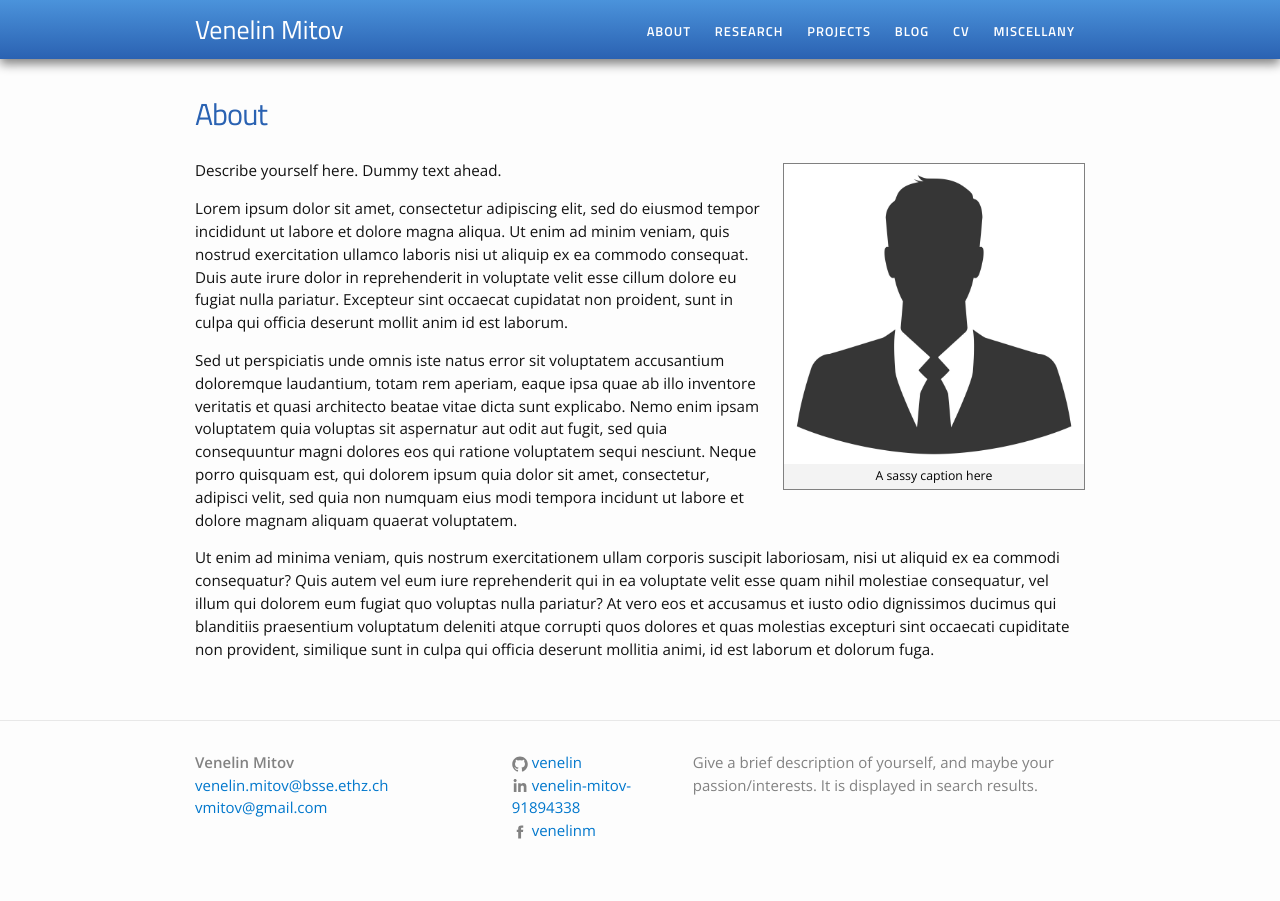
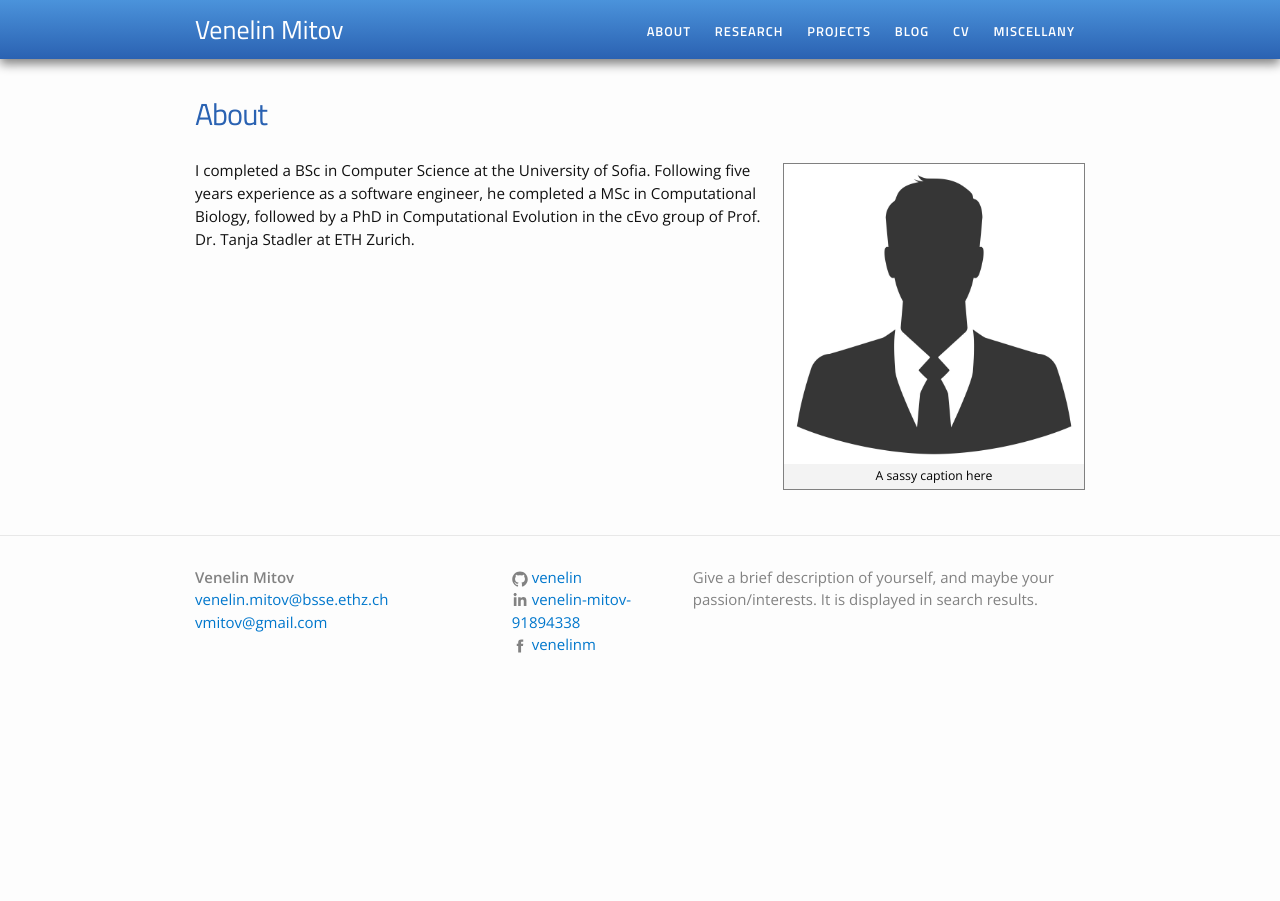
Before and after one commit to venelin/venelin.github.io, a Jekyll site: the page built from about.md, in a window 1280 px wide. Built offline with Jekyll 4.4.1, drawn with Linux system fonts in a browser that asks for light colours.

Commit message:
minor updates

```diff
--- a/about.md
+++ b/about.md
@@ -6,10 +6,4 @@ permalink: /about/
 
 {% include image.html url="/images/profile.jpg" caption="A sassy caption here" width=300 align="right" %}
 
-Describe yourself here. Dummy text ahead.
-
-Lorem ipsum dolor sit amet, consectetur adipiscing elit, sed do eiusmod tempor incididunt ut labore et dolore magna aliqua. Ut enim ad minim veniam, quis nostrud exercitation ullamco laboris nisi ut aliquip ex ea commodo consequat. Duis aute irure dolor in reprehenderit in voluptate velit esse cillum dolore eu fugiat nulla pariatur. Excepteur sint occaecat cupidatat non proident, sunt in culpa qui officia deserunt mollit anim id est laborum.
-
-Sed ut perspiciatis unde omnis iste natus error sit voluptatem accusantium doloremque laudantium, totam rem aperiam, eaque ipsa quae ab illo inventore veritatis et quasi architecto beatae vitae dicta sunt explicabo. Nemo enim ipsam voluptatem quia voluptas sit aspernatur aut odit aut fugit, sed quia consequuntur magni dolores eos qui ratione voluptatem sequi nesciunt. Neque porro quisquam est, qui dolorem ipsum quia dolor sit amet, consectetur, adipisci velit, sed quia non numquam eius modi tempora incidunt ut labore et dolore magnam aliquam quaerat voluptatem.
-
-Ut enim ad minima veniam, quis nostrum exercitationem ullam corporis suscipit laboriosam, nisi ut aliquid ex ea commodi consequatur? Quis autem vel eum iure reprehenderit qui in ea voluptate velit esse quam nihil molestiae consequatur, vel illum qui dolorem eum fugiat quo voluptas nulla pariatur? At vero eos et accusamus et iusto odio dignissimos ducimus qui blanditiis praesentium voluptatum deleniti atque corrupti quos dolores et quas molestias excepturi sint occaecati cupiditate non provident, similique sunt in culpa qui officia deserunt mollitia animi, id est laborum et dolorum fuga.
+I completed a BSc in Computer Science at the University of Sofia. Following five years experience as a software engineer, he completed a MSc in Computational Biology, followed by a PhD in Computational Evolution in the cEvo group of Prof. Dr. Tanja Stadler at ETH Zurich.
--- a/index.html
+++ b/index.html
@@ -4,6 +4,7 @@ layout: default
 
 <div class="home">
 
+<!--
 <p>Hello there, and welcome to my homepage!<br><br>My name is &lt;your name here&gt;, and I am a &lt;designation&gt; at &lt;university name&gt;. You can add more details here, such as the most recent affiliation to a research group, etc.<br><br>
 
 I maintain a list of my publications, research projects and implementations under the <a href="/research/">Research</a> tab, and a list of other non-research projects under the <a href="/projects">Projects</a> tab. You may also check out my <a href="">Github profile.</a><br><br>
@@ -20,3 +21,4 @@ To get a better insight on my life so far, you can have a look at my <a href="/c
 </ul>
 
 </div>
+-->
```
Also changed, not shown: research.md (+6 -1 lines).
